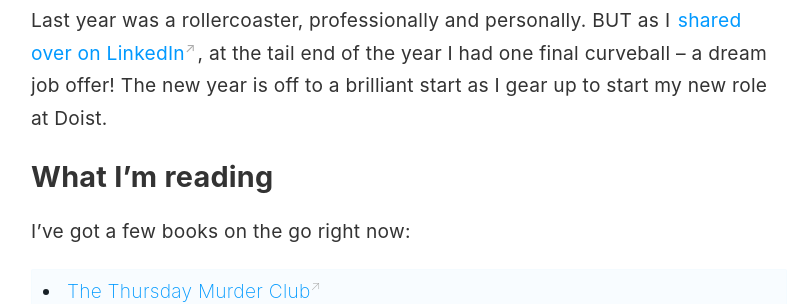
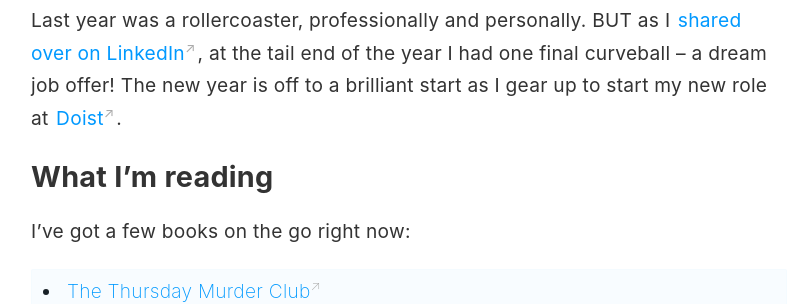
Before and after one commit to jonmccull/digital-garden, a Jekyll site: the page built from _pages/now.md, in a window 1280 px wide. Shown: the part 393-697 px from the top of the page, without its empty margins (231-1036 px from the left). Built offline with Jekyll 4.4.1, drawn with Linux system fonts in a browser that asks for light colours; part of the change alters nothing that is shown.

```diff
--- a/_pages/now.md
+++ b/_pages/now.md
@@ -9,7 +9,7 @@ permalink: /now/
 
 <em>Updated January 9th, 2024</em>
 
-Last year was a rollercoaster, professionally and personally. BUT as I [shared over on LinkedIn](https://www.linkedin.com/posts/jonmccullough_what-a-year-new-baby-job-city-house-activity-7150462724135698433-SHfO?utm_source=share&utm_medium=member_desktop), at the tail end of the year I had one final curveball – a dream job offer! The new year is off to a brilliant start as I gear up to start my new role at Doist.
+Last year was a rollercoaster, professionally and personally. BUT as I [shared over on LinkedIn](https://www.linkedin.com/posts/jonmccullough_what-a-year-new-baby-job-city-house-activity-7150462724135698433-SHfO?utm_source=share&utm_medium=member_desktop), at the tail end of the year I had one final curveball – a dream job offer! The new year is off to a brilliant start as I gear up to start my new role at [Doist](https://doist.com/).
 
 ## What I'm reading
 I've got a few books on the go right now:
```
